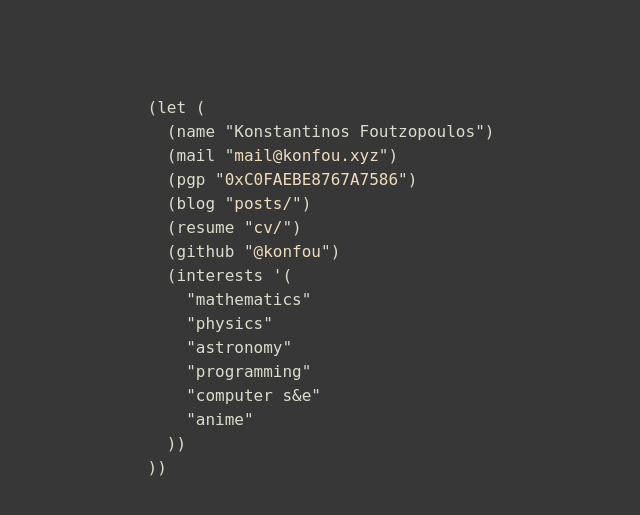
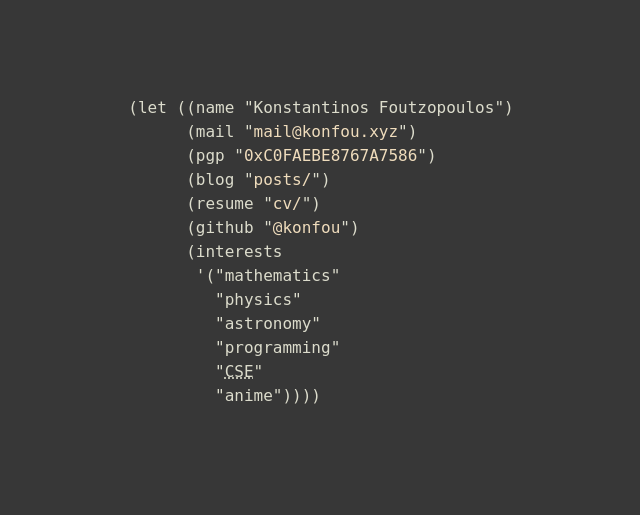
Before and after one commit to konfou/konfou.github.io, a Jekyll site: the page built from _pages/index.html, in a window 1280 px wide. Shown: the top 515 px of the page, without its empty margins (319-959 px from the left). Built offline with Jekyll 4.4.1, drawn with Linux system fonts in a browser that asks for light colours.

Commit message:
indent-region home

```diff
--- a/_pages/index.html
+++ b/_pages/index.html
@@ -4,20 +4,17 @@ permalink: /
 layout: master
 ---
 <div class="home p-contact contact h-card vcard">
-  <pre>(let (
-  (<span class="hl string">name</span> "<span class="hl string p-name fn">{{ site.author }}</span>")
+ <pre>(let ((<span class="hl string">name</span> "<span class="hl string p-name fn">{{ site.author }}</span>")
       (<span class="hl string">mail</span> "<a class="u-email email" href="mailto:{{ site.email }}" rel="me">{{ site.email }}</a>")
       (<span class="hl string">pgp</span> "<a href="/pgp.asc">0x{{ site.data.vars.pgp }}</a>")
       (<span class="hl string">blog</span> "<a href="posts/">posts/</a>")
       (<span class="hl string">resume</span> "<a href="cv/" class="h-resume hresume">cv/</a>")
       (<span class="hl string">github</span> "<a href="https://github.com/{{ site.data.vars.nick }}" rel="me authn">@{{ site.data.vars.nick }}</a>")
-  (<span class="hl string">interests</span> '(
-    "<span class="hl string">mathematics</span>"
+      (<span class="hl string">interests</span>
+       '("<span class="hl string">mathematics</span>"
          "<span class="hl string">physics</span>"
          "<span class="hl string">astronomy</span>"
          "<span class="hl string">programming</span>"
-    "<span class="hl string">computer s&amp;e</span>"
-    "<span class="hl string">anime</span>"
-  ))
-))</pre>
+         "<span class="hl string"><abbr title="computer science &amp; engineering">CSE</abbr></span>"
+         "<span class="hl string">anime</span>"))))</pre>
 </div>
```
Lines whose indentation alone changed are shown as unchanged.
